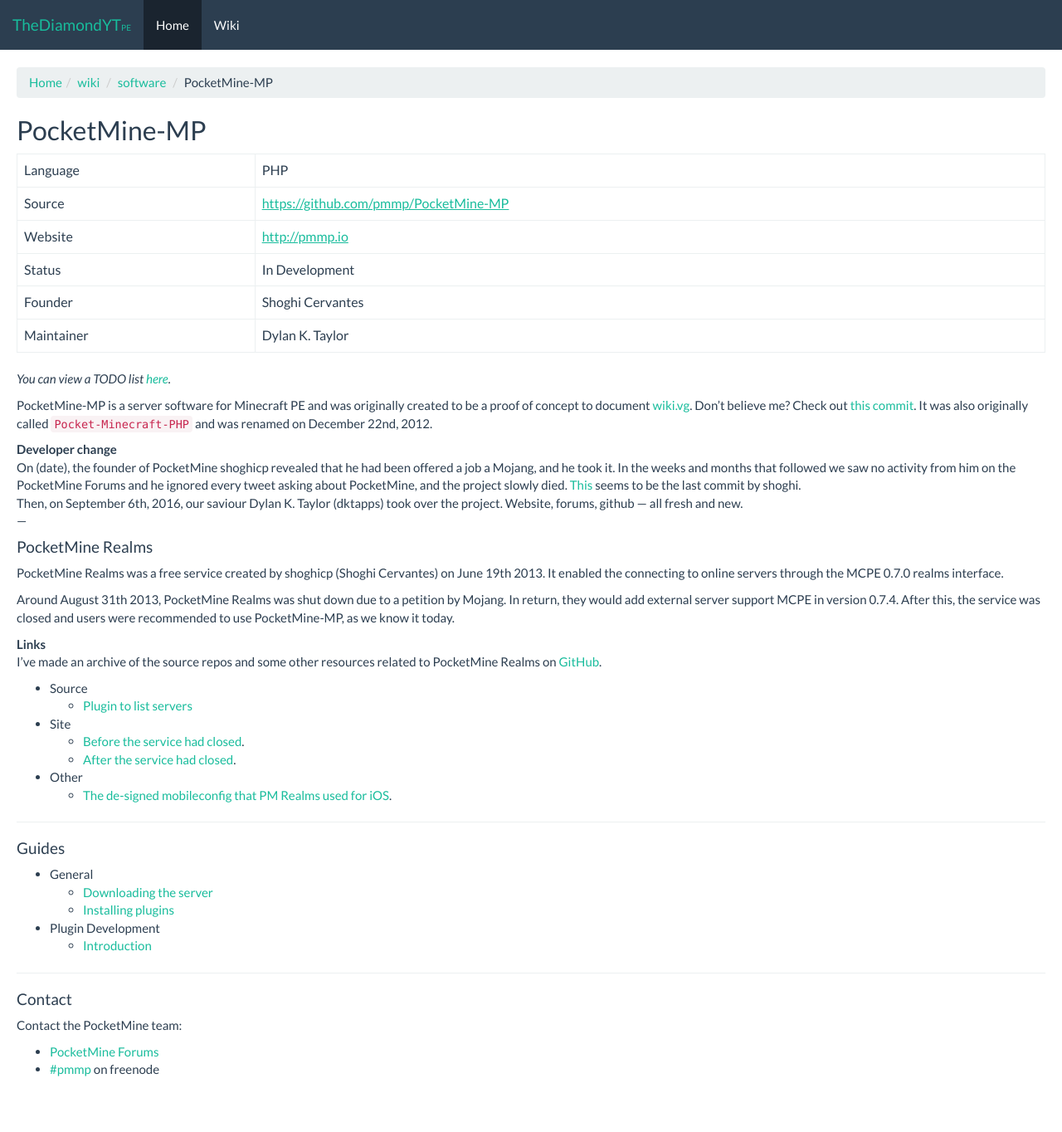
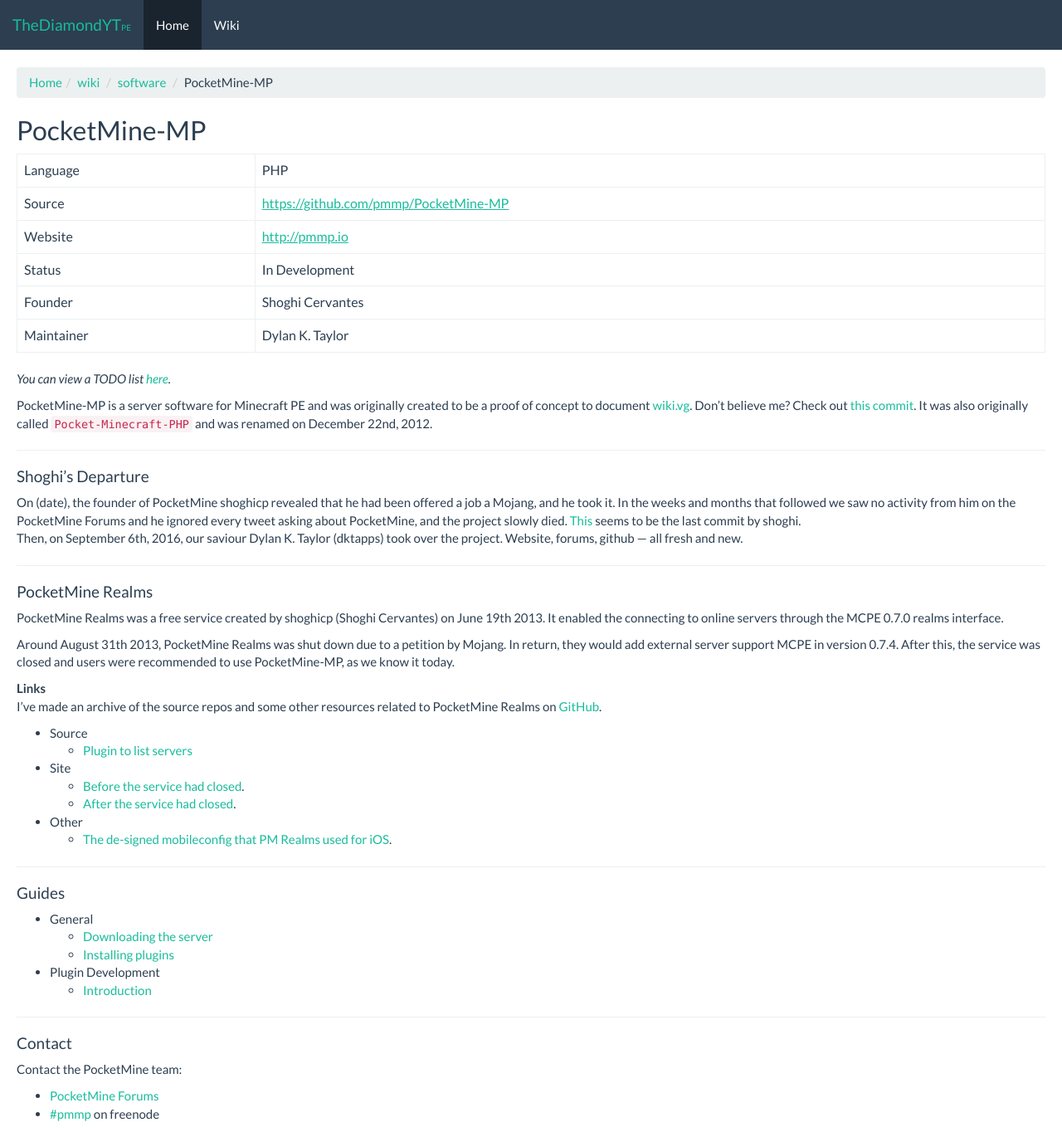
Before and after one commit to TheDiamondYT1/pe.thediamondyt.tk, a Jekyll site: the page built from _wiki/software/softwares/pocketmine/Info.md, in a window 1280 px wide. Shown: the whole page at 83% size. Built offline with Jekyll 4.4.1, drawn with Linux system fonts in a browser that asks for light colours; before the commit the page ends 1310 px from its top, so only the background shows below that.

Commit message:
Make it look pretty

```diff
--- a/_wiki/software/softwares/pocketmine/Info.md
+++ b/_wiki/software/softwares/pocketmine/Info.md
@@ -16,9 +16,12 @@
 
 PocketMine-MP is a server software for Minecraft PE and was originally created to be a proof of concept to document [wiki.vg](http://wiki.vg). Don't believe me? Check out [this commit](https://github.com/pmmp/PocketMine-MP/commit/1b3568301299cc0c2fc832c5c2fc93326abc565d). It was also originally called `Pocket-Minecraft-PHP` and was renamed on December 22nd, 2012.
 
-**Developer change**
-On (date), the founder of PocketMine shoghicp revealed that he had been offered a job a Mojang, and he took it. In the weeks and months that followed we saw no activity from him on the PocketMine Forums and he ignored every tweet asking about PocketMine, and the project slowly died. [This](https://github.com/pmmp/PocketMine-MP/commit/cf3d8f449e05f5f540f88ce50609dff372a01445) seems to be the last commit by shoghi.
+---
+
+#### Shoghi's Departure
+On (date), the founder of PocketMine shoghicp revealed that he had been offered a job a Mojang, and he took it. In the weeks and months that followed we saw no activity from him on the PocketMine Forums and he ignored every tweet asking about PocketMine, and the project slowly died. [This](https://github.com/pmmp/PocketMine-MP/commit/cf3d8f449e05f5f540f88ce50609dff372a01445) seems to be the last commit by shoghi.<br>
 Then, on September 6th, 2016, our saviour Dylan K. Taylor (dktapps) took over the project. Website, forums, github — all fresh and new.
+
 ---
 
 #### PocketMine Realms
```
